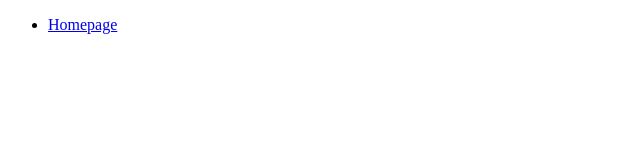
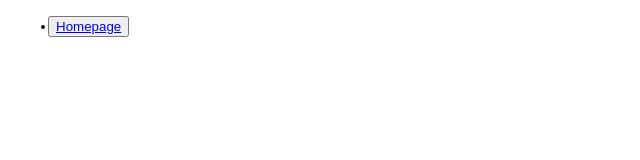
Before and after one commit to CJ10021/Carl, a plain HTML site: page index.html in a window 1280 px wide. Shown: the whole page, without its empty margins (0-640 px from the left). Drawn offline with Linux system fonts and the light colour scheme.

Commit message:
Update index.html

```diff
--- a/index.html
+++ b/index.html
@@ -12,7 +12,7 @@
 
         <nav>
             <ul>
-                <li><a href="../ITWD5.130 Website Development Term 3 2021/Website Development/website/index/index.html" class="active">Homepage</a></li>
+                <button><li><a href="../ITWD5.130 Website Development Term 3 2021/Website Development/website/index/index.html" class="active">Homepage</a></li></button>
             </ul>
         </nav>
 
```
